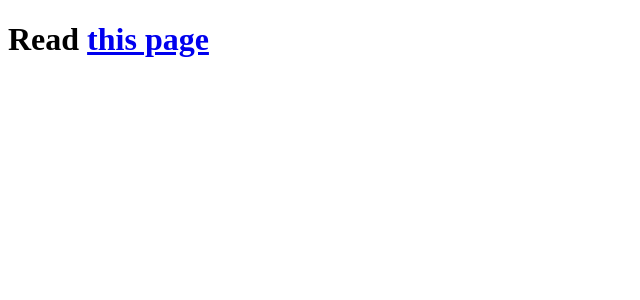
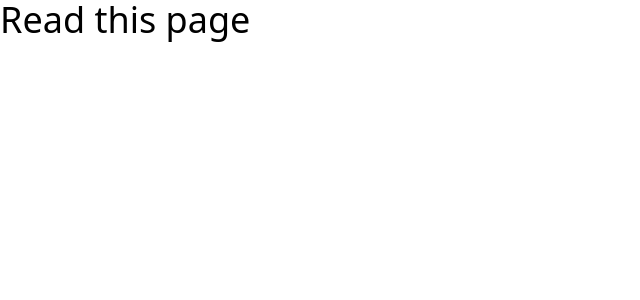
Before and after one commit to Daaiki/react-tutorial, a Next.js app in the folder next-ts/: page / in a window 1280 px wide. Shown: the top 300 px of the page, without its empty margins (0-640 px from the left). Built offline with nearby package versions, Linux system fonts and the light colour scheme.

Commit message:
add Tailwind CSS

```diff
--- a/next-ts/package.json
+++ b/next-ts/package.json
@@ -17,6 +17,9 @@
     "@types/node": "^15.0.1",
     "@types/react": "^17.0.4",
     "@types/react-dom": "^17.0.3",
+    "autoprefixer": "^10.2.5",
+    "postcss": "^8.2.13",
+    "tailwindcss": "^2.1.2",
     "typescript": "^4.2.4"
   }
 }
--- /dev/null
+++ b/next-ts/postcss.config.js
@@ -0,0 +1,6 @@
+module.exports = {
+  plugins: {
+    tailwindcss: {},
+    autoprefixer: {},
+  },
+}
--- /dev/null
+++ b/next-ts/src/pages/_app.tsx
@@ -0,0 +1,13 @@
+import { AppProps } from 'next/app'
+import 'tailwindcss/tailwind.css'
+import '../styles/global.css'
+
+const App = ({ Component, pageProps }: AppProps) => {
+  return (
+    <>
+      <Component {...pageProps} />
+    </>
+  )
+}
+
+export default App
--- a/next-ts/src/pages/index.tsx
+++ b/next-ts/src/pages/index.tsx
@@ -4,7 +4,7 @@ import Layout from '../components/Layout'
 const IndexPage = () => {
   return (
     <Layout title="Create React App">
-      <h1>
+      <h1 className="text-4xl">
         Read <Link href="/posts/first-post"><a>this page</a></Link>
       </h1>
     </Layout>
--- /dev/null
+++ b/next-ts/src/styles/global.css
@@ -0,0 +1,3 @@
+@tailwind base;
+@tailwind components;
+@tailwind utilities;
--- /dev/null
+++ b/next-ts/tailwind.config.js
@@ -0,0 +1,11 @@
+module.exports = {
+  purge: ['./src/pages/**/*.{js,ts,jsx,tsx}', './src/components/**/*.{js,ts,jsx,tsx}'],
+  darkMode: false, // or 'media' or 'class'
+  theme: {
+    extend: {},
+  },
+  variants: {
+    extend: {},
+  },
+  plugins: [],
+}
```
Also changed, not shown: 1 other file (tests, documents, lock files or other folders).
